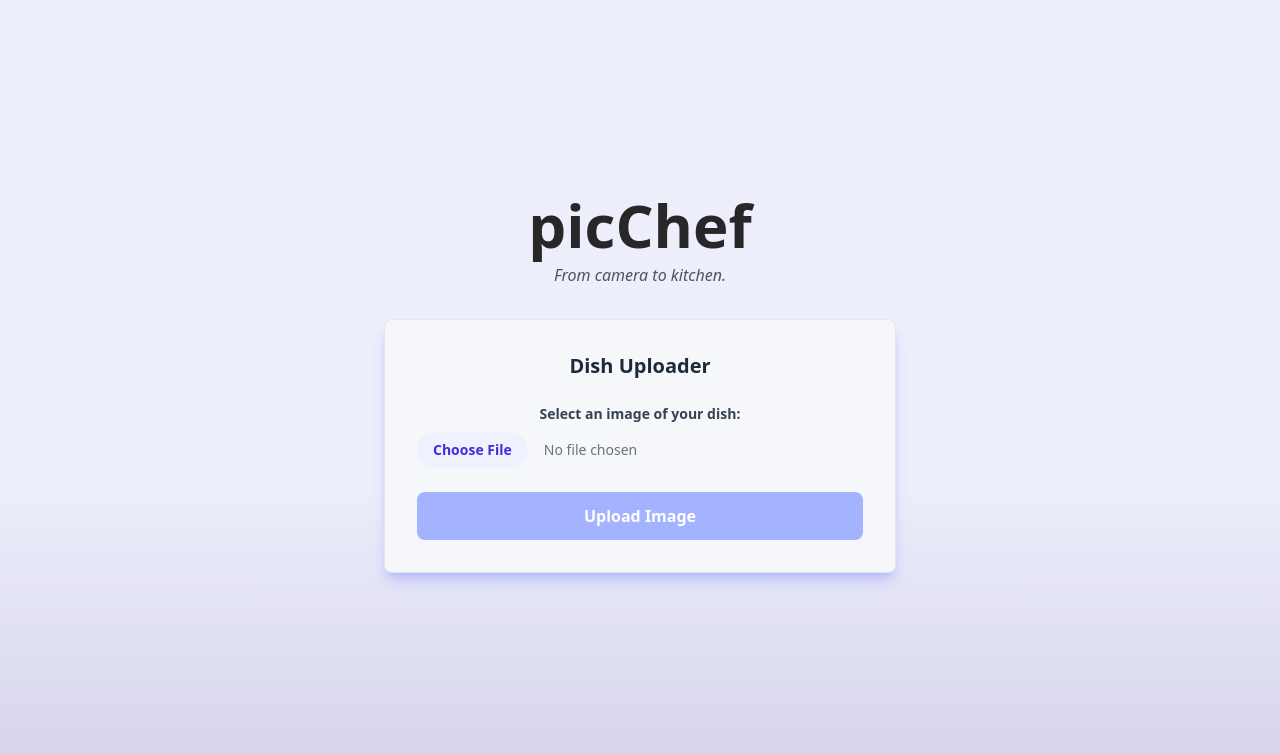
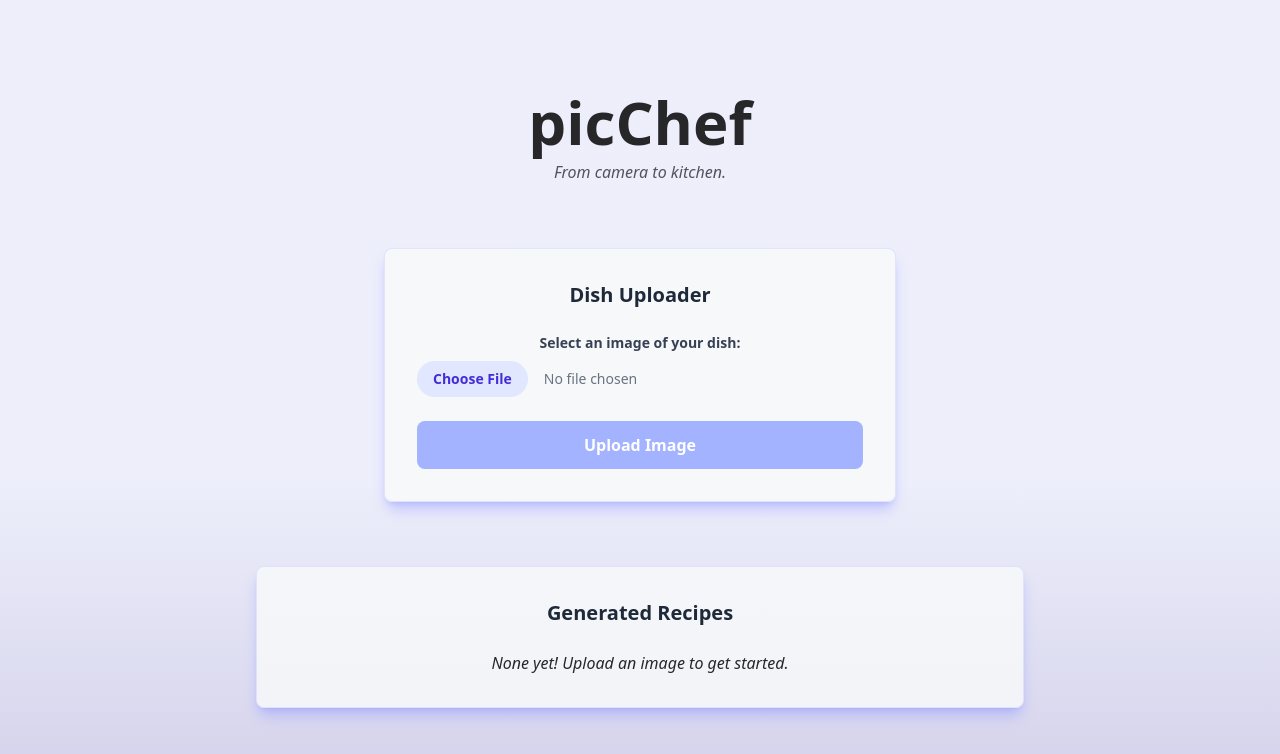
Before and after one commit to sophie900/picChef, a React (Vite) app in the folder frontend/: page / in a window 1280 px wide. Shown: the top 754 px of the page. Built offline with nearby package versions, Linux system fonts and the light colour scheme.

Commit message:
Handle invalid filetypes, create components
Raises HTTP exception for invalid filetypes. Adds recipe container component.

```diff
--- a/frontend/src/App.tsx
+++ b/frontend/src/App.tsx
@@ -1,6 +1,7 @@
 import { useState } from 'react'
 import { motion, stagger } from "motion/react"
 import './App.css'
+import RecipeContainer from './components/RecipeContainer'
 
 
 function App() {
@@ -68,9 +69,8 @@ function App() {
         const errorData: { detail?: string } = await response.json();  // Type annotation for error JSON response
         setMessage(`Upload failed: ${errorData.detail || 'Unknown error'}`);
       }
-    } catch (error: any) {  // Catch any type of error
-      // Catch network errors or other exceptions
-      console.error('Error uploading file:', error);
+    } catch (error: any) {  // Catch network errors or other exceptions
+      console.error('Error uploading file:', error);  // Debug message to log the error
       setMessage(`Network error or server unreachable: ${error.message || 'Please check your connection.'}`);
     } finally {
       setLoading(false);  // End loading
@@ -114,6 +114,7 @@ function App() {
         variants={staggerContainer}
         initial="hidden"
         animate="show"
+        className="flex flex-col justify-center items-center"
       >
         {/* Title and subtitle */}
         <motion.h1 variants={staggerText} transition={{duration: 2}}>picChef</motion.h1>
@@ -135,8 +136,8 @@ function App() {
           bg-gray-50/80 dark:bg-gray-700/40
             p-8 rounded-lg shadow-lg shadow-indigo-400/40
             w-sm md:w-md lg:w-lg max-w-2xl
-            mt-8 mb-8 ml-4 mr-4
-            border border-gray-200 dark:border-gray-600"
+            mt-16 mb-16 ml-4 mr-4
+            border border-indigo-200/50 dark:border-indigo-500/10"
         >
           <h2 className="text-xl font-bold text-center text-gray-800 dark:text-gray-200 mb-6">Dish Uploader</h2>
 
@@ -149,14 +150,14 @@ function App() {
               id="file-input"
               type="file"
               accept="image/*"  // Restrict to image files
-              value=''  // Initially, no file is selected
+              value=""  // Initially, no file is selected
               onChange={handleFileChange}
               className="block w-full text-sm text-gray-500 dark:text-gray-400
                         file:mr-4 file:py-2 file:px-4
                         file:rounded-full file:border-0
                         file:text-sm file:font-semibold
-                        file:bg-indigo-50 file:text-indigo-700
-                        hover:file:bg-indigo-100"
+                        file:bg-indigo-100 file:text-indigo-700
+                        hover:file:bg-indigo-200"
             />
           </div>
 
@@ -176,11 +177,13 @@ function App() {
 
           {/* Boolean logic to display file info */}
           {selectedFile && (
-            <div className="mb-6 p-4 bg-indigo-50 rounded-lg border border-indigo-200 text-indigo-700 text-sm">
+            <div className="
+              mb-6 p-4 rounded-lg bg-indigo-50 dark:bg-gray-900/25 border border-indigo-200 dark:border-indigo-400/40
+              text-indigo-700 dark:text-indigo-300 text-sm">
               <p className="font-medium">Selected File:</p>
               <img className="mx-auto m-2" src={imageData} />
               <p className="truncate">{selectedFile.name}</p>
-              <p className="text-xs text-indigo-500">Size: {(selectedFile.size / 1024).toFixed(2)} KB</p>
+              <p className="text-xs text-indigo-500 dark:text-indigo-400">Size: {(selectedFile.size / 1024).toFixed(2)} KB</p>
             </div>
           )}
 
@@ -205,6 +208,19 @@ function App() {
           )}
 
         </motion.div>
+
+        <motion.div
+          initial={{ opacity: 0 }}
+          animate={{ opacity: 1 }}
+          transition={{ duration: 1 }}
+          className="bg-gray-50/80 dark:bg-gray-700/40
+            p-8 rounded-lg shadow-lg shadow-indigo-400/40
+            w-xl md:w-2xl lg:w-3xl max-w-3xl
+            ml-4 mr-4
+            border border-indigo-200/50 dark:border-indigo-500/10"
+        >
+          <RecipeContainer contents="None yet! Upload an image to get started." />
+        </motion.div>
       </motion.div>
     </>
   )
--- /dev/null
+++ b/frontend/src/components/RecipeCard.tsx
@@ -0,0 +1,16 @@
+interface RecipeCardProps {
+    title: string;
+    description: string;
+    imageURL: string;
+}
+
+// TODO: implement the RecipeCard component
+const RecipeCard = ({ title, description, imageURL }: RecipeCardProps) => {
+  return (
+    <>
+        {title}, {description}, {imageURL}
+    </>
+  );
+}
+
+export default RecipeCard;
--- /dev/null
+++ b/frontend/src/components/RecipeContainer.tsx
@@ -0,0 +1,16 @@
+interface RecipeContainerProps {
+    contents: string | React.ReactNode;
+}
+
+const RecipeContainer = ({ contents }: RecipeContainerProps) => {
+  return (
+    <>
+      <h2 className="text-xl font-bold text-center text-gray-800 dark:text-gray-200 mb-6">Generated Recipes</h2>
+      <div className="italic">
+        { contents }
+      </div>
+    </>
+  );
+}
+
+export default RecipeContainer;
```
Also changed, not shown: 2 other files (tests, documents, lock files or other folders).
